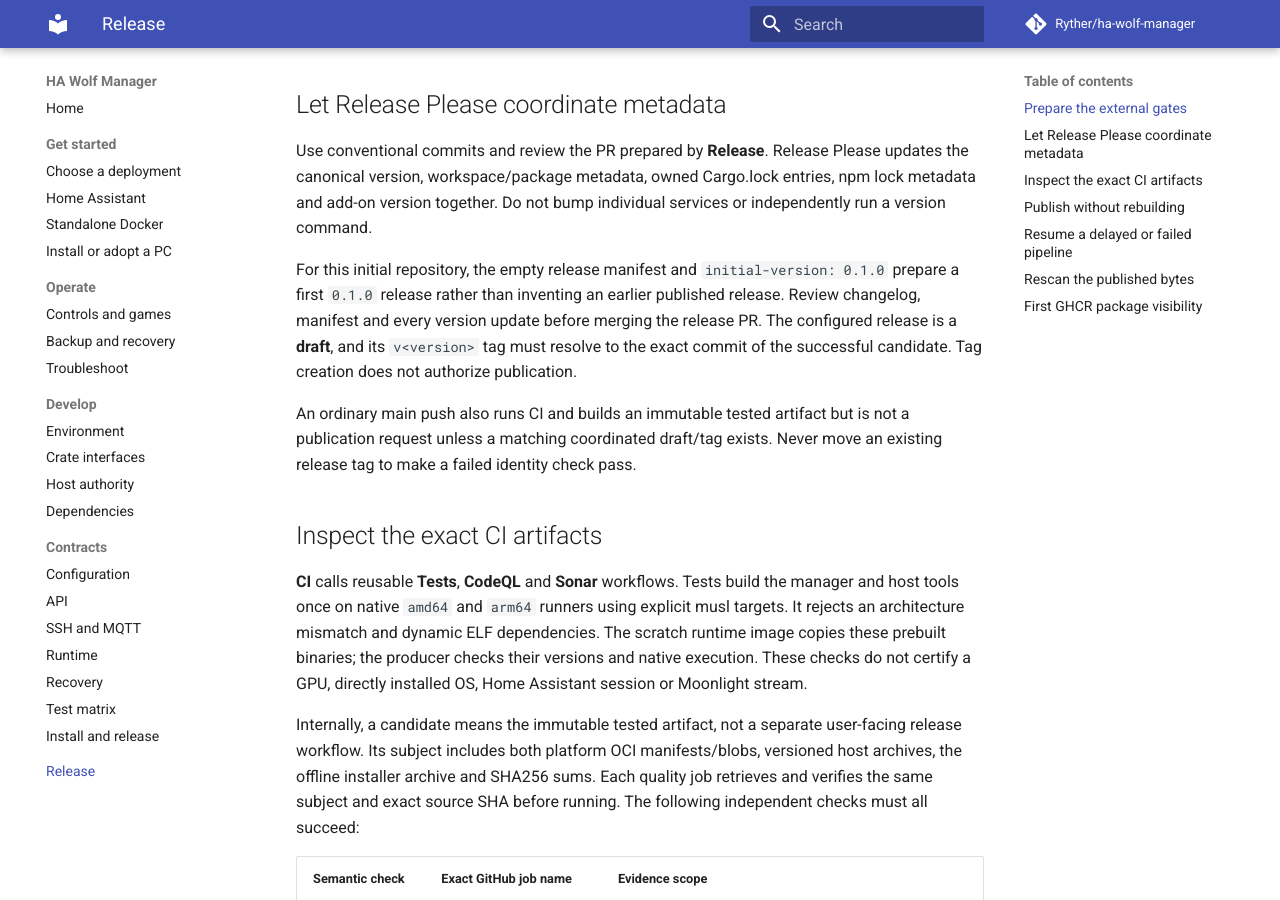
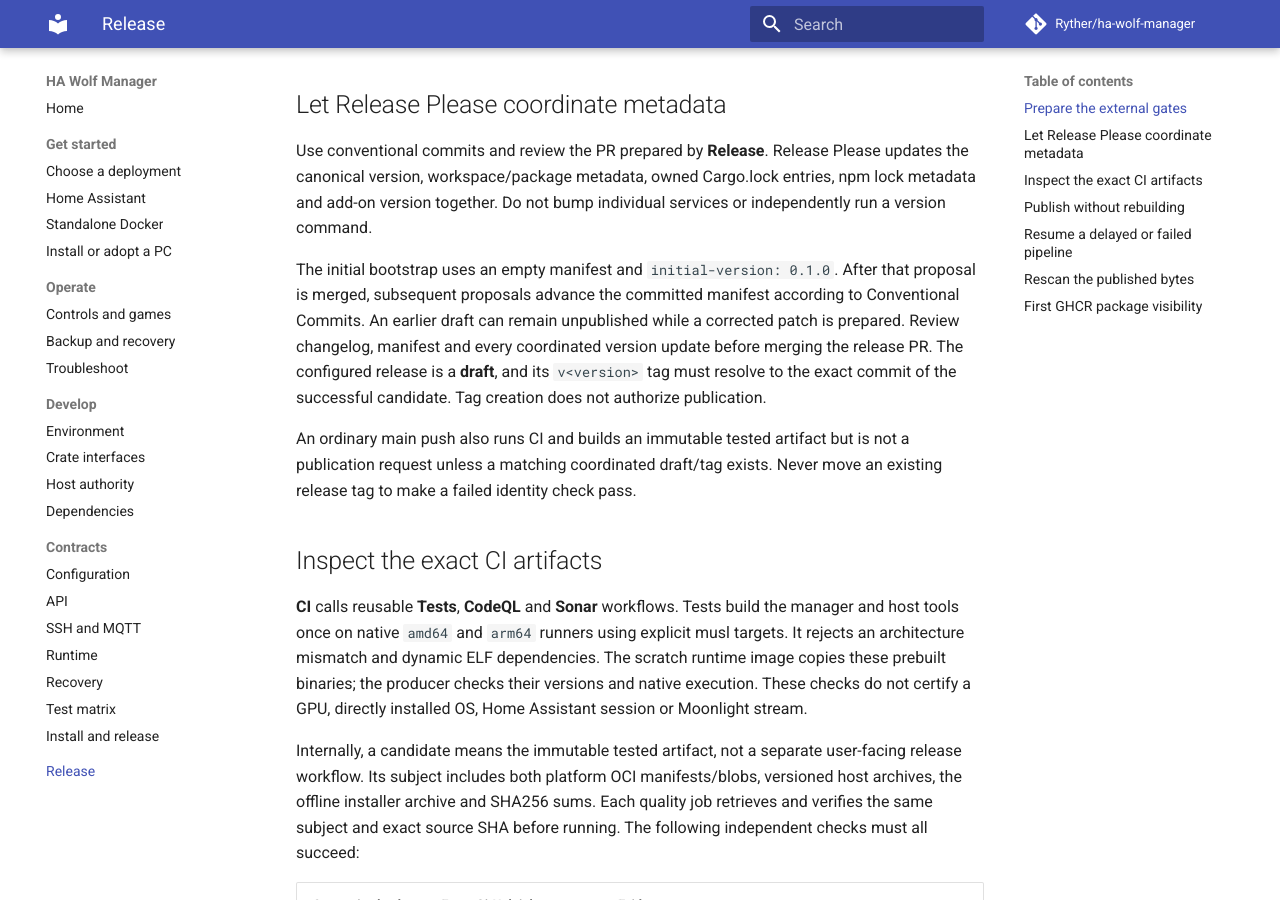
Before and after one commit to Ryther/ha-wolf-manager, an MkDocs documentation site: the page built from docs/guides/releases.md, in a window 1280 px wide and 900 px high, scrolled down 1935 px. Built offline with MkDocs 1.6.1 and Material for MkDocs 9.7.7, drawn with Linux system fonts in a browser that asks for light colours; comment, search, counter and statistics services are not loaded.

Commit message:
docs(release): distinguish bootstrap drafts from publication

```diff
--- a/docs/guides/releases.md
+++ b/docs/guides/releases.md
@@ -57,7 +57,7 @@
 
 Use conventional commits and review the PR prepared by **Release**. Release Please updates the canonical version, workspace/package metadata, owned Cargo.lock entries, npm lock metadata and add-on version together. Do not bump individual services or independently run a version command.
 
-For this initial repository, the empty release manifest and `initial-version: 0.1.0` prepare a first `0.1.0` release rather than inventing an earlier published release. Review changelog, manifest and every version update before merging the release PR. The configured release is a **draft**, and its `v<version>` tag must resolve to the exact commit of the successful candidate. Tag creation does not authorize publication.
+The initial bootstrap uses an empty manifest and `initial-version: 0.1.0`. After that proposal is merged, subsequent proposals advance the committed manifest according to Conventional Commits. An earlier draft can remain unpublished while a corrected patch is prepared. Review changelog, manifest and every coordinated version update before merging the release PR. The configured release is a **draft**, and its `v<version>` tag must resolve to the exact commit of the successful candidate. Tag creation does not authorize publication.
 
 An ordinary main push also runs CI and builds an immutable tested artifact but is not a publication request unless a matching coordinated draft/tag exists. Never move an existing release tag to make a failed identity check pass.
 
```
Also changed, not shown: docs/contracts/rollout-contract.md (+1 -1 lines).
